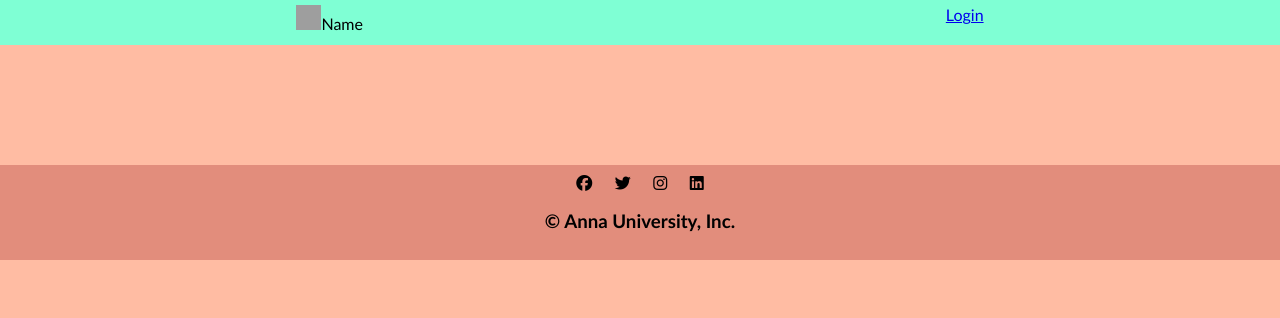
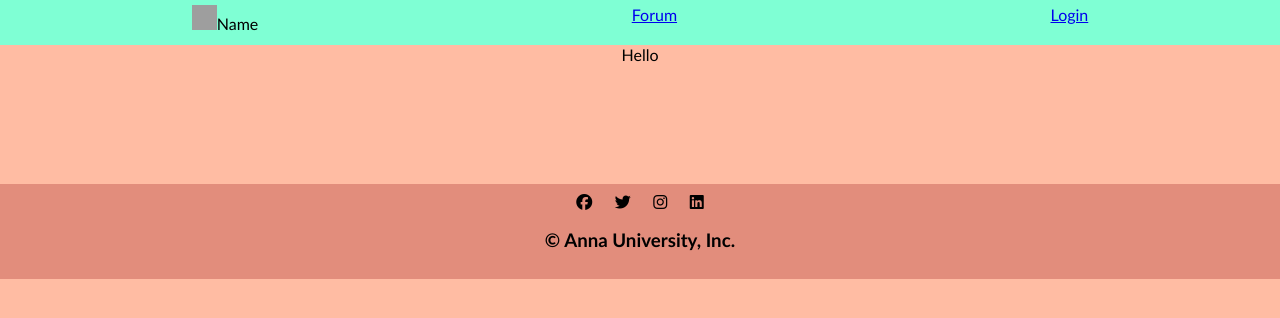
Before and after one commit to sandeepKBM/front-end-Collaborator, a React (Create React App) app in the folder front-end/: page /forum in a window 1280 px wide. Shown: the top 318 px of the page. Built offline with nearby package versions, Linux system fonts and the light colour scheme; grey boxes are pictures that could not be loaded.

Commit message:
Empty Forum Page Added

```diff
--- a/front-end/src/App.css
+++ b/front-end/src/App.css
@@ -28,7 +28,7 @@ body{
   background-color: aquamarine;
   justify-content:space-around;
   display: grid;
-  grid-template-columns: auto auto;
+  grid-template-columns: auto auto auto;
   height: 35px;
   padding: 5px;
 }
--- a/front-end/src/App.js
+++ b/front-end/src/App.js
@@ -6,6 +6,7 @@ import SignUp from './signup';
 import Home from './home'
 import Header from './header';
 import Footer from './footer';
+import Forum from './forum';
 function App() {
   return (
     <div className="App">
@@ -14,7 +15,8 @@ function App() {
         <Route path="/" element={<Home />}></Route>
         <Route path="/loginsignup" element={<LoginSignup/>}></Route>
         <Route path="/login" element={<Login />}></Route>
-        <Route path="/signup"  element={<SignUp />}></Route>
+        <Route path="/signup" element={<SignUp />}></Route>
+        <Route path="/forum" element={<Forum />}></Route>
       </Routes>
       <Footer />
     </div>
--- /dev/null
+++ b/front-end/src/forum.js
@@ -0,0 +1,10 @@
+import './App.css';
+function Forum() {
+  return (
+    <div className="App">
+      Hello
+    </div>
+  );
+}
+
+export default Forum;
--- a/front-end/src/header.js
+++ b/front-end/src/header.js
@@ -10,6 +10,9 @@ function Header() {
         Name
         </div>
         <div>
+           <NavLink to="/forum">Forum</NavLink>
+        </div>
+        <div>
            <NavLink to="/login">Login</NavLink>
         </div>
     </div>
```
